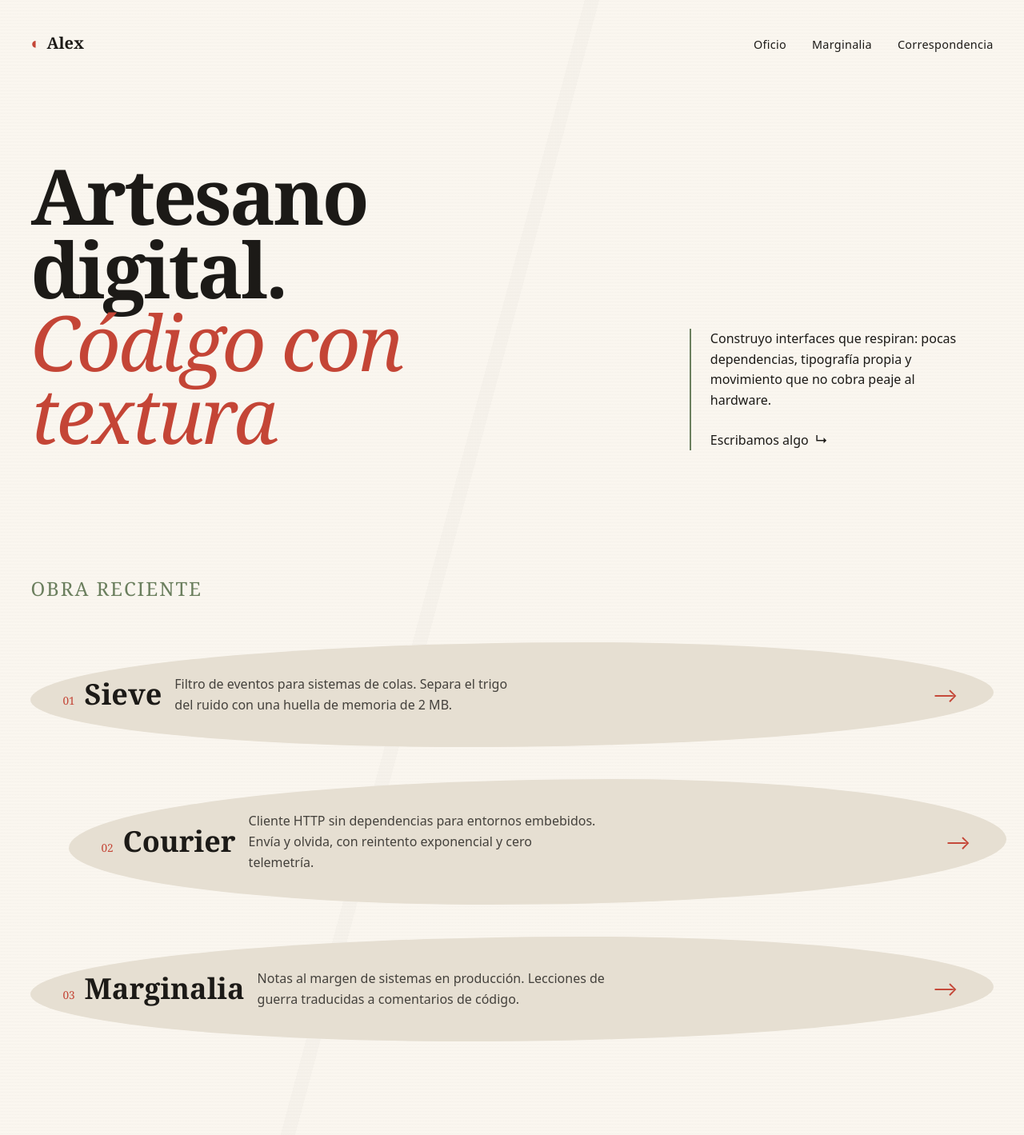
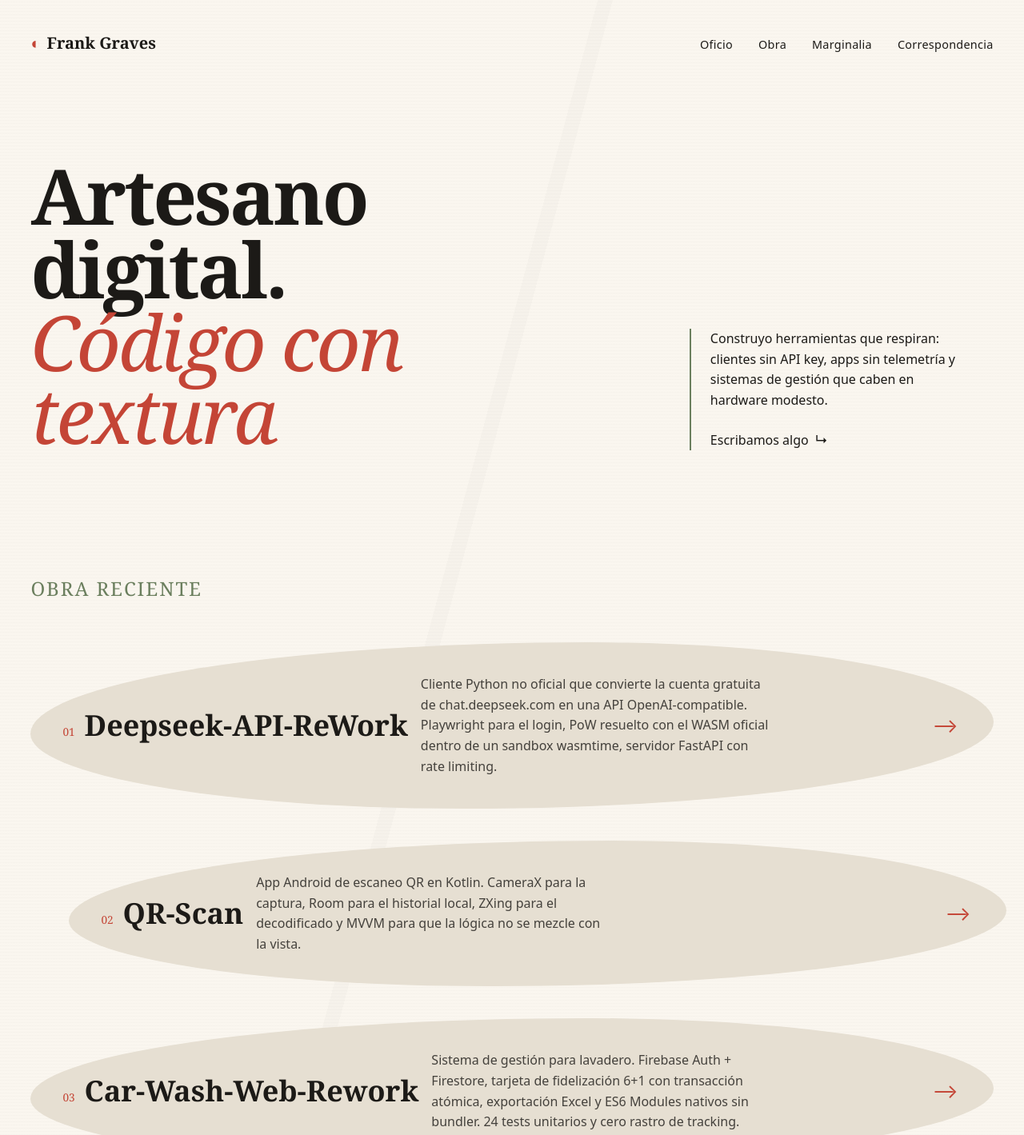
Before and after one commit to frank-graves/frank-graves.github.io, a plain HTML site: page index.html in a window 1280 px wide. Shown: the top 1419 px of the page at 80% size. Drawn offline with Linux system fonts and the light colour scheme.

Commit message:
Update index.html

```diff
--- a/index.html
+++ b/index.html
@@ -3,14 +3,14 @@
 <head>
   <meta charset="UTF-8" />
   <meta name="viewport" content="width=device-width, initial-scale=1.0" />
-  <meta name="description" content="Portafolio de Alex — artesano digital. Proyectos, notas y marginalia." />
-  <title>Alex — Cuaderno de oficio</title>
+  <meta name="description" content="Portafolio de Frank Graves — artesano digital. Proyectos, notas y marginalia." />
+  <title>Frank Graves — Cuaderno de oficio</title>
   <link rel="stylesheet" href="styles.css" />
 </head>
 <body>
   <!--
     Estructura narrativa del portafolio:
-    - showcase_conduit: el canal principal que conduce la mirada.
+    - showcase_conduit: el canal principal que conduce la mirada a la obra.
     - artifact_marginalia: piezas secundarias, como notas al margen de un cuaderno.
     La asimetría del grid imita la composición de una página manuscrita: el ojo
     entra por el titular grande, deriva a la columna angosta y aterriza en los artefactos.
@@ -18,10 +18,11 @@
   <header class="folio_cabecera" role="banner">
     <a class="marca_courier" href="/" aria-label="Volver al inicio">
       <span class="marca_sello" aria-hidden="true">◐</span>
-      <span>Alex</span>
+      <span>Frank Graves</span>
     </a>
     <nav class="navegacion_indice" aria-label="Navegación principal">
       <a href="#oficio" class="navegacion_enlace">Oficio</a>
+      <a href="#showcase_conduit" class="navegacion_enlace">Obra</a>
       <a href="#marginalia" class="navegacion_enlace">Marginalia</a>
       <a href="#correspondencia" class="navegacion_enlace">Correspondencia</a>
     </nav>
@@ -37,8 +38,8 @@
       </h1>
       <div class="oficio_prologo">
         <p>
-          Construyo interfaces que respiran: pocas dependencias, tipografía propia
-          y movimiento que no cobra peaje al hardware.
+          Construyo herramientas que respiran: clientes sin API key, apps sin telemetría
+          y sistemas de gestión que caben en hardware modesto.
         </p>
         <a class="botella_contacto" href="#correspondencia">
           Escribamos algo
@@ -47,62 +48,71 @@
       </div>
     </section>
 
-    <!-- SHOWCASE_CONDUIT: cada pieza es un conducto hacia un proyecto.
+    <!-- SHOWCASE_CONDUIT: cada pieza es un conducto hacia un proyecto real.
          El listado es vertical y asimétrico; los bordes orgánicos evitan la caja blanca. -->
     <section class="showcase_conduit" id="showcase_conduit" aria-labelledby="showcase_titular">
       <h2 id="showcase_titular" class="showcase_titular">Obra reciente</h2>
 
+      <!-- Pieza 01: el puente hacia DeepSeek sin API key. -->
       <article class="pieza_lienzo" data-reveal>
         <div class="pieza_rotulo">
           <span class="pieza_numeral">01</span>
-          <h3 class="pieza_nombre">Sieve</h3>
+          <h3 class="pieza_nombre">Deepseek-API-ReWork</h3>
         </div>
         <p class="pieza_sinopsis">
-          Filtro de eventos para sistemas de colas. Separa el trigo del ruido
-          con una huella de memoria de 2 MB.
+          Cliente Python no oficial que convierte la cuenta gratuita de chat.deepseek.com
+          en una API OpenAI-compatible. Playwright para el login, PoW resuelto con el WASM
+          oficial dentro de un sandbox wasmtime, servidor FastAPI con rate limiting.
         </p>
-        <a class="pieza_trazo" href="#" aria-label="Ver proyecto Sieve">
+        <a class="pieza_trazo" href="https://github.com/frank-graves/Deepseek-API-ReWork"
+           aria-label="Ver repositorio Deepseek-API-ReWork" target="_blank" rel="noopener noreferrer">
           <span aria-hidden="true">⟶</span>
         </a>
       </article>
 
+      <!-- Pieza 02: la app de escaneo, desplazada para torcer la columna. -->
       <article class="pieza_lienzo pieza_lienzo--desplazada" data-reveal>
         <div class="pieza_rotulo">
           <span class="pieza_numeral">02</span>
-          <h3 class="pieza_nombre">Courier</h3>
+          <h3 class="pieza_nombre">QR-Scan</h3>
         </div>
         <p class="pieza_sinopsis">
-          Cliente HTTP sin dependencias para entornos embebidos. Envía y olvida,
-          con reintento exponencial y cero telemetría.
+          App Android de escaneo QR en Kotlin. CameraX para la captura, Room para el
+          historial local, ZXing para el decodificado y MVVM para que la lógica
+          no se mezcle con la vista.
         </p>
-        <a class="pieza_trazo" href="#" aria-label="Ver proyecto Courier">
+        <a class="pieza_trazo" href="https://github.com/frank-graves/QR-Scan"
+           aria-label="Ver repositorio QR-Scan" target="_blank" rel="noopener noreferrer">
           <span aria-hidden="true">⟶</span>
         </a>
       </article>
 
+      <!-- Pieza 03: el sistema de gestión sin bundler. -->
       <article class="pieza_lienzo" data-reveal>
         <div class="pieza_rotulo">
           <span class="pieza_numeral">03</span>
-          <h3 class="pieza_nombre">Marginalia</h3>
+          <h3 class="pieza_nombre">Car-Wash-Web-Rework</h3>
         </div>
         <p class="pieza_sinopsis">
-          Notas al margen de sistemas en producción. Lecciones de guerra
-          traducidas a comentarios de código.
+          Sistema de gestión para lavadero. Firebase Auth + Firestore, tarjeta de
+          fidelización 6+1 con transacción atómica, exportación Excel y ES6 Modules
+          nativos sin bundler. 24 tests unitarios y cero rastro de tracking.
         </p>
-        <a class="pieza_trazo" href="#" aria-label="Ver proyecto Marginalia">
+        <a class="pieza_trazo" href="https://github.com/frank-graves/Car-Wash-Web-Rework"
+           aria-label="Ver repositorio Car-Wash-Web-Rework" target="_blank" rel="noopener noreferrer">
           <span aria-hidden="true">⟶</span>
         </a>
       </article>
     </section>
 
-    <!-- ARTIFACT_MARGINALIA: piezas menores, a la derecha, como anotaciones.
+    <!-- ARTIFACT_MARGINALIA: notas al margen, a la derecha, en columna angosta.
          El grid aquí es 1/3 - 2/3 para romper la simetría del bloque anterior. -->
     <section class="artifact_marginalia" id="marginalia" aria-labelledby="marginalia_titular">
       <h2 id="marginalia_titular" class="marginalia_titular">Marginalia</h2>
       <div class="marginalia_trama">
         <p class="marginalia_nota" data-reveal>
           <span class="marginalia_fecha">2026 · agosto</span>
-          Por qué dejé de usar `border-radius: 8px` y empecé a dibujar bordes que parecen hojas.
+          Por qué dejé de usar <code>border-radius: 8px</code> y empecé a dibujar bordes que parecen hojas.
         </p>
         <p class="marginalia_nota" data-reveal>
           <span class="marginalia_fecha">2026 · julio</span>
@@ -118,7 +128,7 @@
 
   <footer class="folio_colofon" id="correspondencia" role="contentinfo">
     <p class="colofon_linea">Hecho a mano, sin telemetría, sin CDN.</p>
-    <a class="colofon_correo" href="mailto:hola@ejemplo.dev">hola@ejemplo.dev</a>
+    <a class="colofon_correo" href="mailto:frank.graves.dev@proton.me">frank.graves.dev@proton.me</a>
   </footer>
 
   <script src="script.js" defer></script>
```
